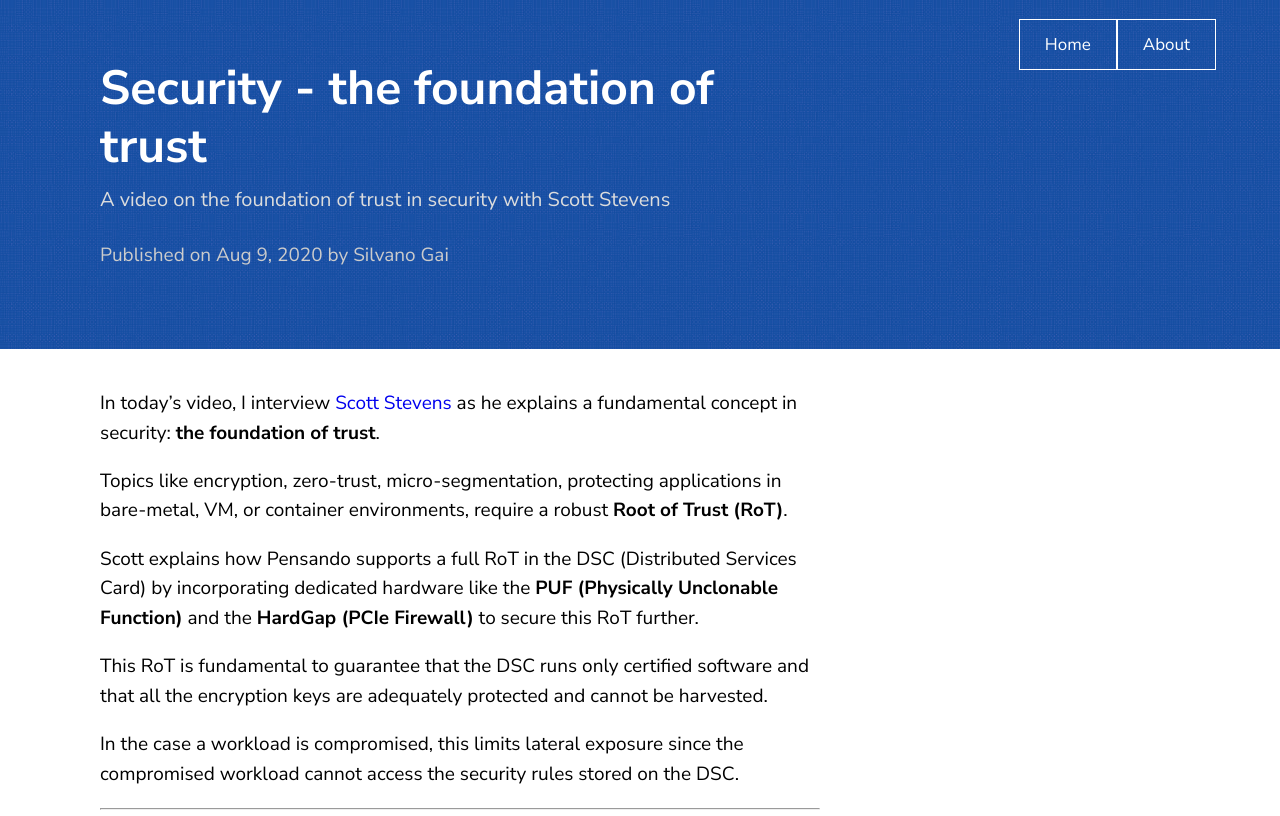
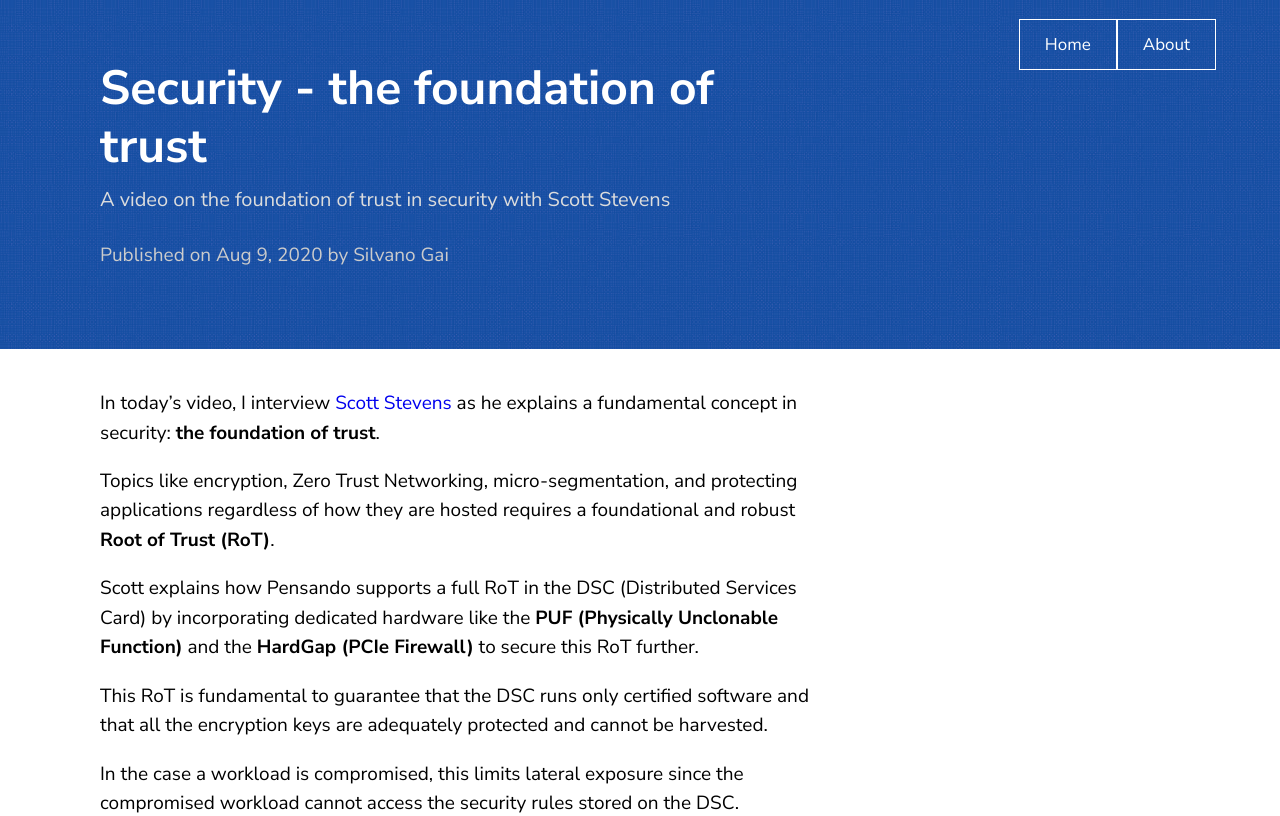
Before and after one commit to silvanogai/silvanogai, a Jekyll site: the page built from _posts/2020-08-09-rot.md, in a window 1280 px wide, cut to the strip 0-816 px from the top of the page. Built offline with Jekyll 4.4.1, drawn with Linux system fonts in a browser that asks for light colours; comment, search, counter and statistics services are not loaded.

Commit message:
added comment from Scott

```diff
--- a/_posts/2020-08-09-rot.md
+++ b/_posts/2020-08-09-rot.md
@@ -10,7 +10,7 @@
 
 In today's video, I interview [Scott Stevens](https://www.linkedin.com/in/scott-stevens-172b542/) as he explains a fundamental concept in security: **the foundation of trust**.
 
-Topics like encryption, zero-trust, micro-segmentation, protecting applications in bare-metal, VM, or container environments, require a robust **Root of Trust (RoT)**.
+ Topics like encryption, Zero Trust Networking, micro-segmentation, and protecting applications regardless of how they are hosted requires a foundational and robust **Root of Trust (RoT)**.
 
 Scott explains how Pensando supports a full RoT in the DSC (Distributed Services Card) by incorporating dedicated hardware like the **PUF (Physically Unclonable Function)** and the **HardGap (PCIe Firewall)** to secure this RoT further.
 
```
